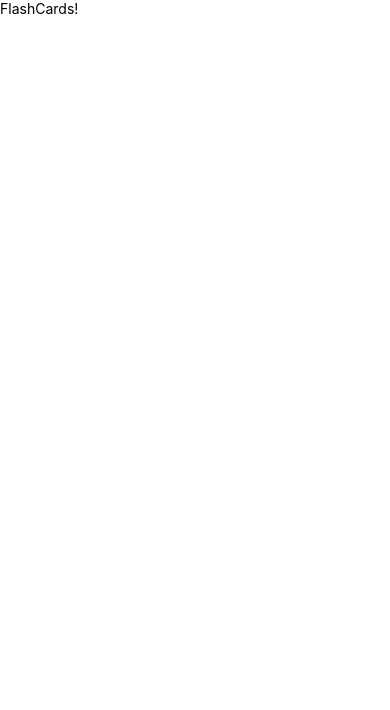
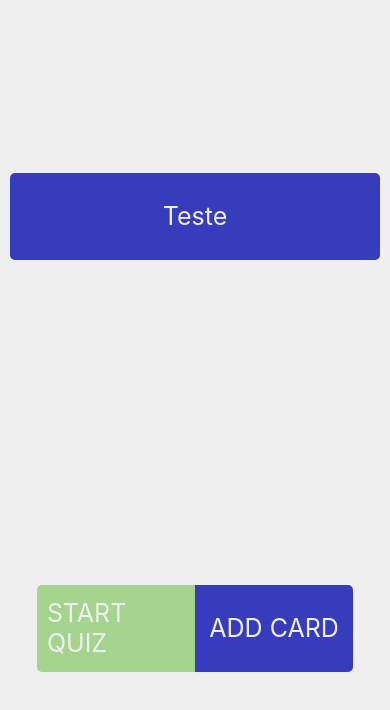
Before and after one commit to emersonsiega/FlashCards, a React Native app: screen / in a window 390 px wide. Shown: the top 710 px of the page. Built offline with nearby package versions, Linux system fonts and the light colour scheme.

Commit message:
feat: Use themeProvider and start of DecksList

```diff
--- a/App.js
+++ b/App.js
@@ -1,18 +1,16 @@
 import React, { Component } from 'react'
 import { Provider } from 'react-redux'
-import {
-    Text,
-    View
-} from 'react-native'
 
 import store from './store'
+import ThemeProvider from './components/presentational/ThemeProvider'
+import DecksList from './components/container/DecksList'
 
 class App extends Component {
   render = () => (
     <Provider store={store}>
-      <View>
-        <Text>FlashCards!</Text>
-      </View>
+      <ThemeProvider>
+        <DecksList />
+      </ThemeProvider>
     </Provider>
   )
 }
--- /dev/null
+++ b/components/container/DecksList.js
@@ -0,0 +1,32 @@
+import React from 'react'
+import styled from 'styled-components/native'
+
+import MainButton from '../presentational/MainButton'
+import TwoOptionsButton from '../presentational/TwoOptionsButton'
+
+const View = styled.View`
+    flex: 1;
+    justify-content: space-around;
+    align-items: center;
+    padding: 10px;
+    background-color: ${props => props.theme.headerBackground};
+`
+
+const DecksList = () => (
+    <View>
+        <MainButton
+            text="Teste"
+            onPress={() => alert('hey!')}
+        />
+
+        <TwoOptionsButton
+            textLeft="START QUIZ"
+            onPressLeft={() => alert('hey left!')}
+            disabledLeft={true}
+            textRight="ADD CARD"
+            onPressRight={() => alert('hey right!')}
+        />
+    </View>
+)
+
+export default DecksList
```
